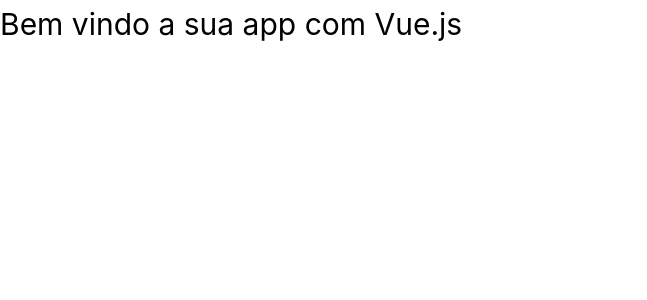
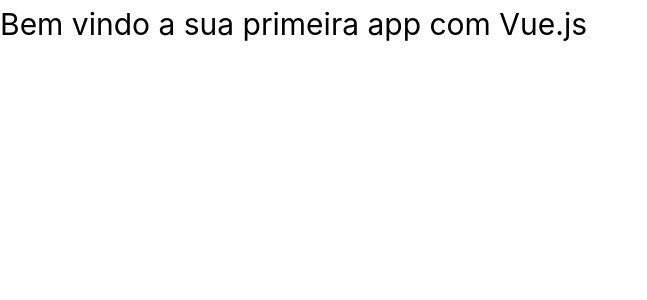
Before and after one commit to EdiJunior88/Casa_do_Coddigo_VueJS, a Vue app in the folder app/: page / in a window 1280 px wide. Shown: the top 300 px of the page, without its empty margins (0-647 px from the left). Built offline with nearby package versions, Linux system fonts and the light colour scheme.

Commit message:
Sobre o Vue.js
O que é o Vue.js?
Onde posso aplicar o Vue.js?
O que este livro vai abordar?
O que são os componentes reativos?
Qual o diferencial do Vue.js?
A história do Vue.js
Revisão
Seu primeiro componente com Vue.js

Instalando o Vue.js
Escrevendo seu primeiro componente
Revisão

```diff
--- a/app/src/App.vue
+++ b/app/src/App.vue
@@ -1,8 +1,12 @@
-<script setup></script>
+<script setup>
+import { ref } from 'vue'
+
+const msg = ref('Bem vindo a sua primeira app com Vue.js')
+</script>
 
 <template>
   <div class="hello">
-    <h1>Bem vindo a sua app com Vue.js</h1>
+    <h1 :title="msg">{{ msg }}</h1>
   </div>
 </template>
 
```
